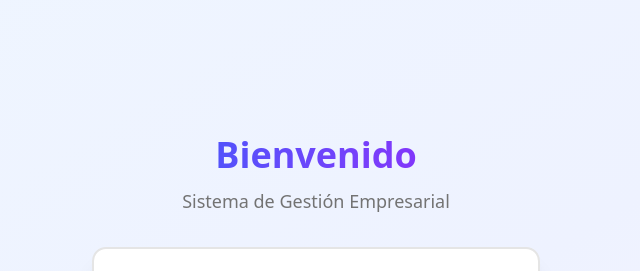
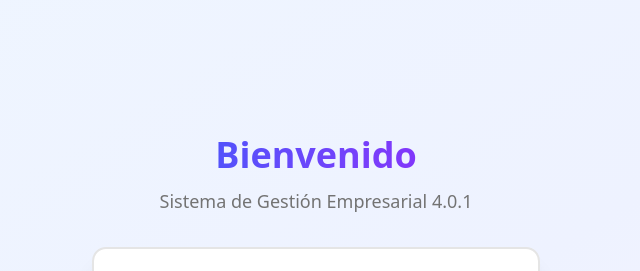
Before and after one commit to kendy2019/Inventario-Frontend, a Next.js app: page / in a window 1280 px wide. Shown: the top 271 px of the page, without its empty margins (324-964 px from the left). Built offline with nearby package versions, Linux system fonts and the light colour scheme.

Commit message:
Guia salida

```diff
--- a/src/app/guia-salida/page.tsx
+++ b/src/app/guia-salida/page.tsx
@@ -151,11 +151,13 @@ export default function GuiaSalidaPage() {
 
         const payload = {
   ...guiaData,
+  fechaSalida: new Date(guiaData.fechaSalida + "T00:00:00Z").toISOString(),
   items: productosEnGuia.map(p => ({
       productoId: p.id,
       cantidad: p.cantidad,
   })),
 };
+
 
         try {
             const token = localStorage.getItem('authToken');
--- a/src/app/page.tsx
+++ b/src/app/page.tsx
@@ -8,7 +8,7 @@ export default function LoginPage() {
           <h1 className="text-4xl font-bold text-foreground mb-3 bg-gradient-to-r from-blue-600 to-purple-600 bg-clip-text text-transparent">
             Bienvenido
           </h1>
-          <p className="text-muted-foreground text-lg">Sistema de Gestión Empresarial</p>
+          <p className="text-muted-foreground text-lg">Sistema de Gestión Empresarial 4.0.1</p>
         </div>
         <LoginForm />
       </div>
```
Lines whose indentation alone changed are shown as unchanged.
